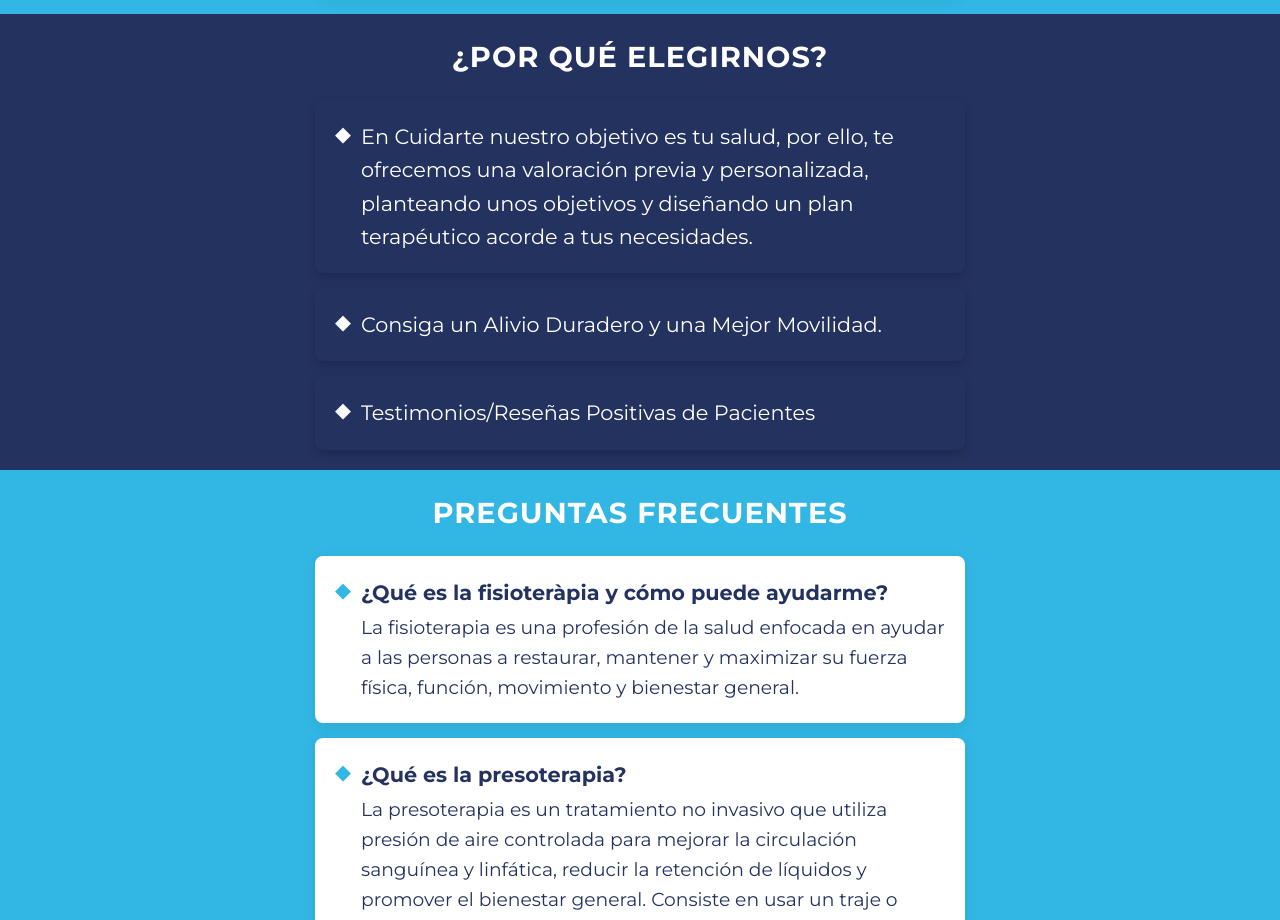
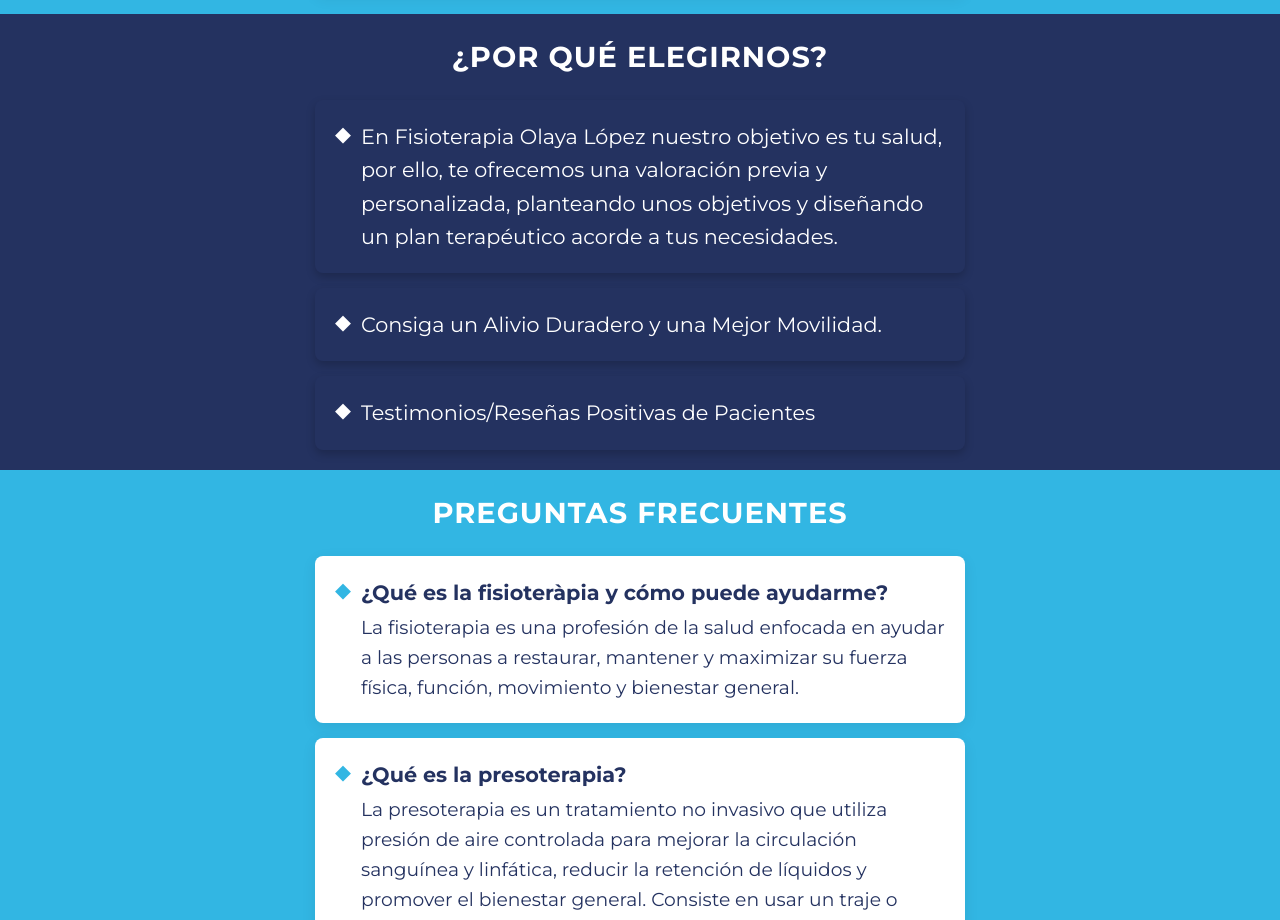
Before and after one commit to ESPWeb/FisioterapiaOlayaLopez, a plain HTML site: page index.html in a window 1280 px wide. Shown: the part 1400-2320 px from the top of the page. Drawn offline with Linux system fonts and the light colour scheme.

Commit message:
Update index.html

```diff
--- a/index.html
+++ b/index.html
@@ -227,7 +227,7 @@
         <section id="elegirnos" class="section bg-brown">
             <h2 class="section-title">¿Por Qué Elegirnos?</h2>
             <ul class="info-list">
-                <li><span class="icon-diamond">◆</span> <div>En Cuidarte nuestro objetivo es tu salud, por ello, te ofrecemos una valoración previa y personalizada, planteando unos objetivos y diseñando un plan terapéutico acorde a tus necesidades.</div></li>
+                <li><span class="icon-diamond">◆</span> <div>En Fisioterapia Olaya López nuestro objetivo es tu salud, por ello, te ofrecemos una valoración previa y personalizada, planteando unos objetivos y diseñando un plan terapéutico acorde a tus necesidades.</div></li>
                 <li><span class="icon-diamond">◆</span> <div>Consiga un Alivio Duradero y una Mejor Movilidad.</div></li>
                 <li><span class="icon-diamond">◆</span> <div>Testimonios/Reseñas Positivas de Pacientes</div></li>
             </ul>
```
